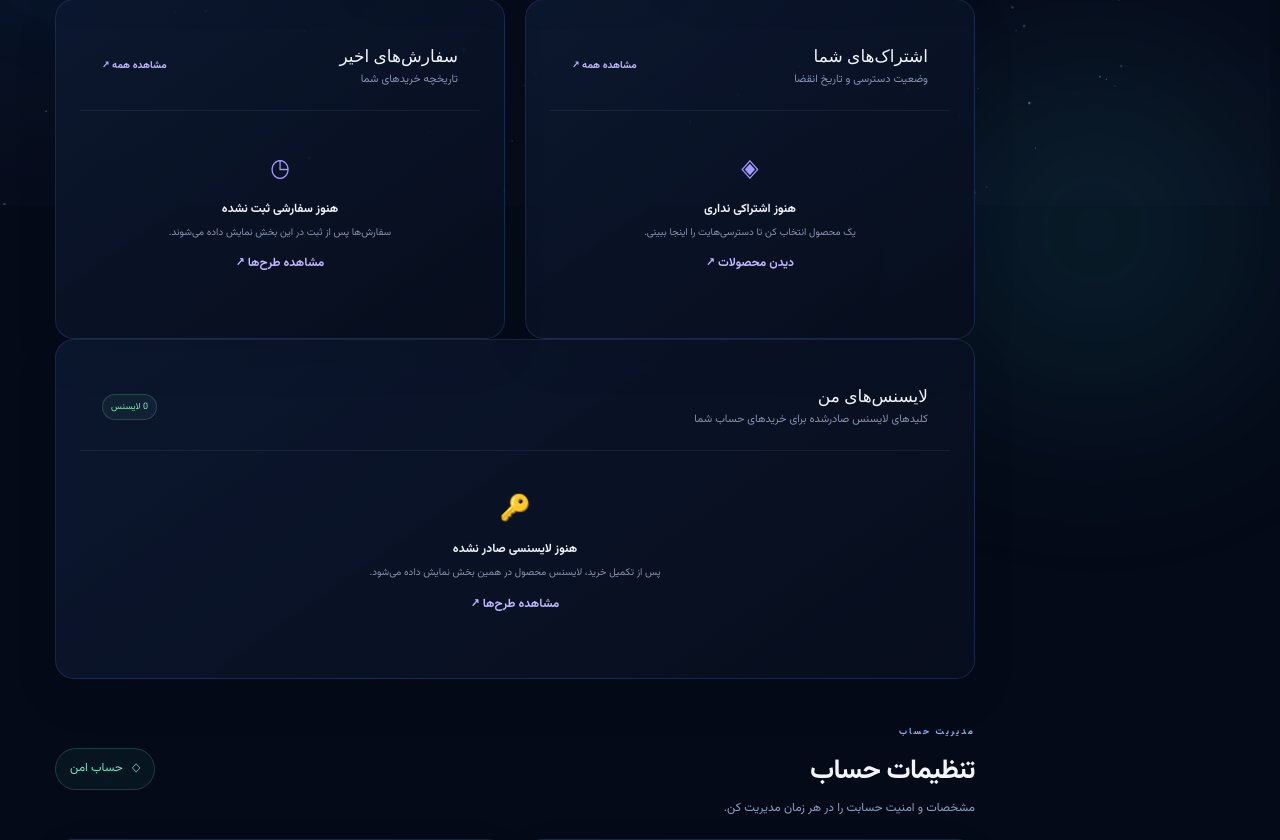
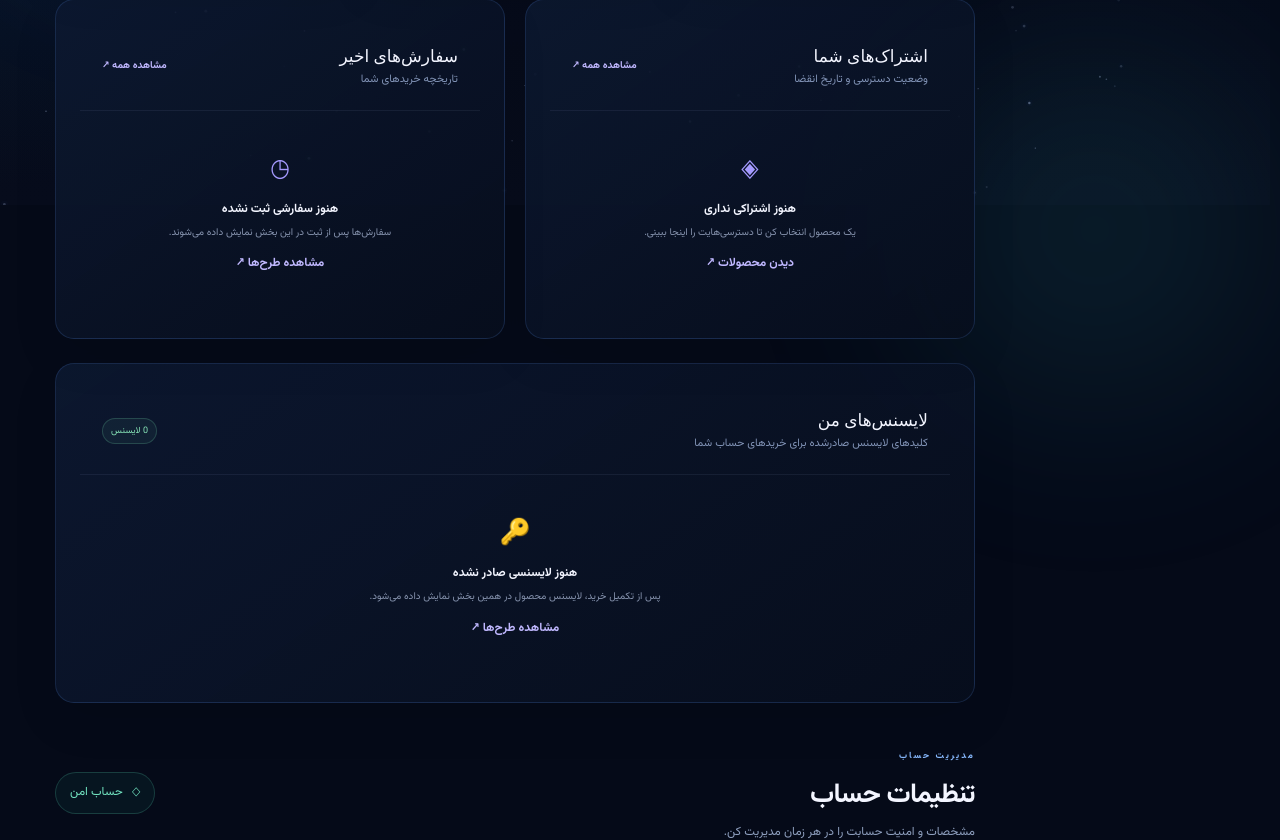
Before and after one commit to GHArminRh/NebulaVault-Platform, a Django app: template templates/portal/dashboard.html in a window 1280 px wide. Shown: the part 595-1435 px from the top of the page. Run offline with Django 5.2, Linux system fonts and the light colour scheme; the template is opened without the code that fills it, so the values that code supplies are empty.

Commit message:
fix(frontend): apply dashboard license panel class

```diff
--- a/templates/portal/dashboard.html
+++ b/templates/portal/dashboard.html
@@ -56,7 +56,7 @@
             {% if orders %}<div class="table-list">{% for order in orders %}<div class="table-row"><div class="table-symbol order-symbol">↗</div><div class="table-main"><strong>{{ order.plan.product.name }}</strong><small>{{ order.order_number|truncatechars:18 }} · {{ order.created_at|date:'Y/m/d' }}</small></div><div class="row-end"><span class="status-pill status-{{ order.status }}">{% if order.status == "pending" %}در انتظار{% elif order.status == "paid" %}پرداخت‌شده{% elif order.status == "canceled" %}لغوشده{% elif order.status == "expired" %}منقضی‌شده{% elif order.status == "refunded" %}بازپرداخت‌شده{% else %}نامشخص{% endif %}</span><small class="money">{{ order.amount_minor_units|money }} {{ order.currency }}</small></div></div>{% endfor %}</div>{% else %}<div class="panel-empty"><span>◷</span><strong>هنوز سفارشی ثبت نشده</strong><p>سفارش‌ها پس از ثبت در این بخش نمایش داده می‌شوند.</p><a class="text-link" href="{% url 'portal:pricing' %}">مشاهده طرح‌ها ↗</a></div>{% endif %}
           </section>
         </div>
-        <section class="panel nv-panel" id="my-licenses" class="nv-licenses-panel">
+        <section class="panel nv-panel nv-licenses-panel" id="my-licenses">
           <div class="panel-heading">
             <div>
               <h2>لایسنس‌های من</h2>
```
